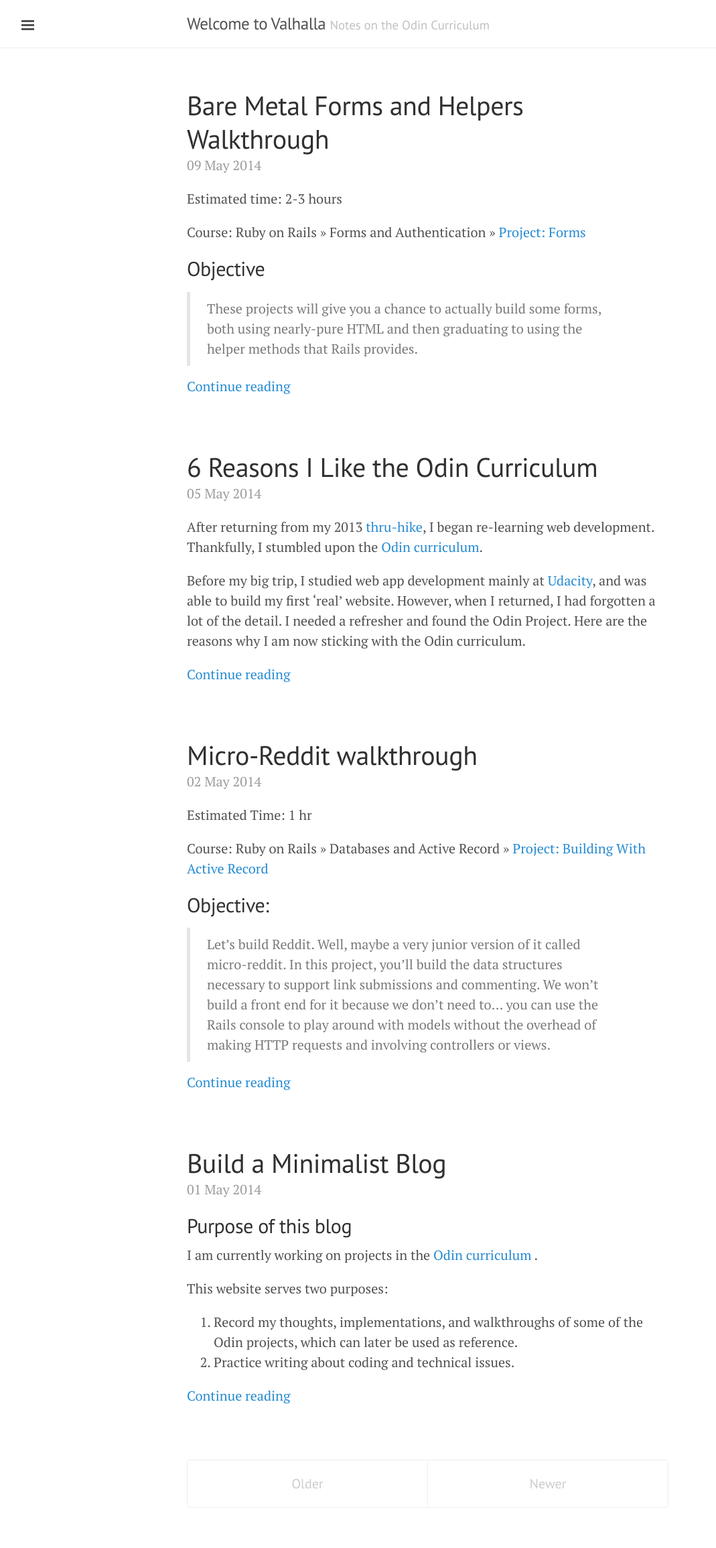
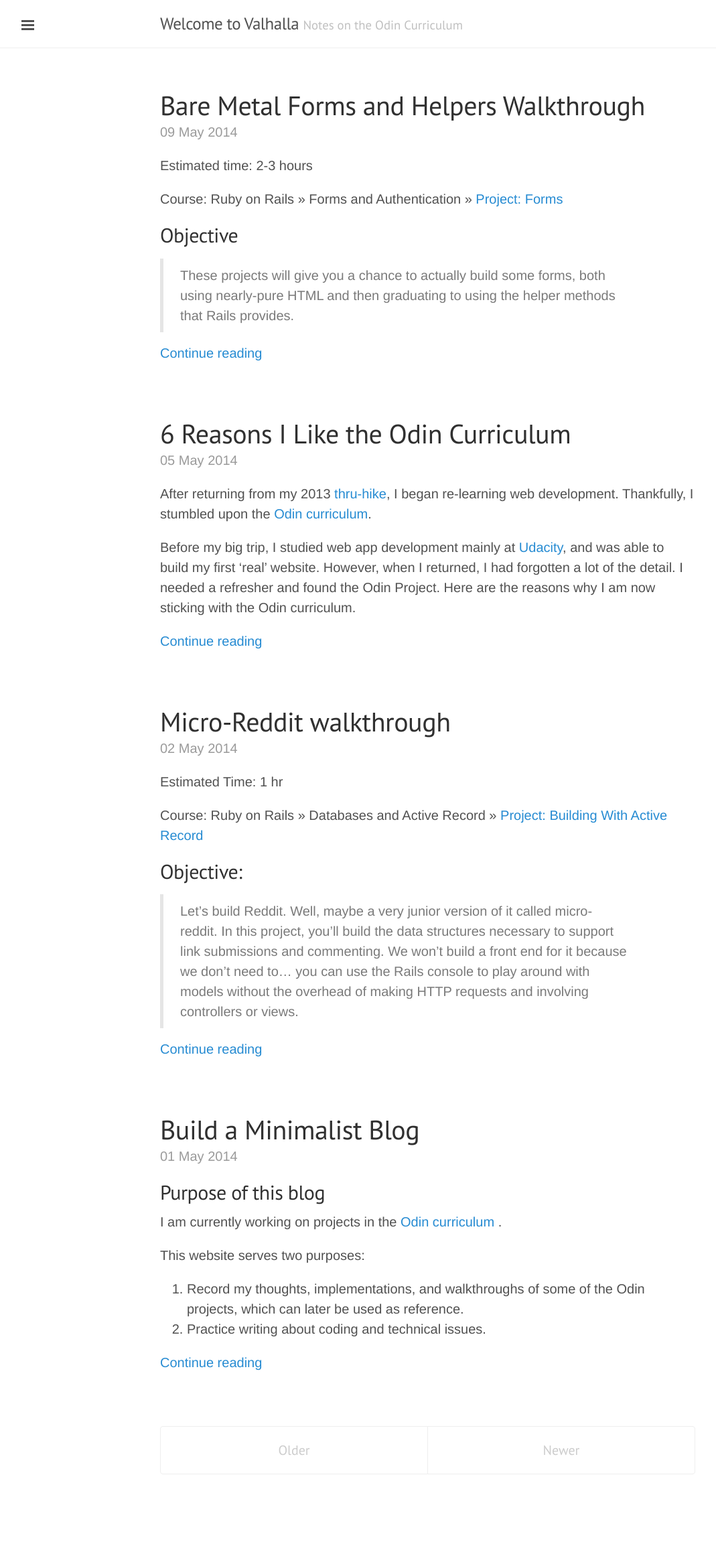
Before and after one commit to Jberczel/jberczel.github.io, a Jekyll site: the page built from index.html, in a window 1280 px wide. Shown: the whole page at 67% size, without its empty margins (1-1070 px from the left). Built offline with Jekyll 4.4.1, drawn with Linux system fonts in a browser that asks for light colours; Markdown is read by kramdown in place of the engine named in the settings; the list of posts is cut into pages by our own code; after the commit the page ends 2261 px from its top, so only the background shows below that.

Commit message:
edit css: wider page, different font

```diff
--- a/public/css/lanyon.css
+++ b/public/css/lanyon.css
@@ -41,7 +41,8 @@
 }
 
 html {
-  font-family: "PT Serif", Georgia, "Times New Roman", serif;
+  /*font-family: "PT Serif", Georgia, "Times New Roman", serif;*/
+  font-family: "Helvetica Neue", Helvetica, Arial, sans-serif;
 }
 
 h1, h2, h3, h4, h5, h6 {
@@ -74,6 +75,7 @@
 
 .container {
   max-width: 28rem;
+
 }
 @media (min-width: 38rem) {
   .container {
@@ -82,7 +84,8 @@
 }
 @media (min-width: 56rem) {
   .container {
-    max-width: 38rem;
+   /* max-width: 38rem;*/
+   max-width: 42rem;
   }
 }
 
```
